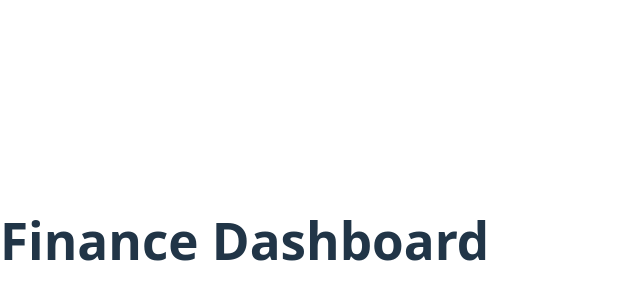
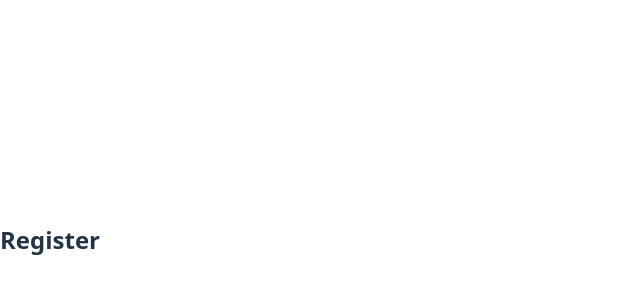
Before and after one commit to RamziBelbahri/finance-dashboard, a React (Vite) app in the folder finance-dashboard-frontend/: page /register in a window 1280 px wide. Shown: the part 160-460 px from the top of the page, without its empty margins (0-640 px from the left). Built offline with nearby package versions, Linux system fonts and the light colour scheme.

Commit message:
Issue#3: Add Routing

```diff
--- a/finance-dashboard-frontend/src/App.tsx
+++ b/finance-dashboard-frontend/src/App.tsx
@@ -1,5 +1,20 @@
+import { BrowserRouter, Route, Routes } from "react-router-dom";
+import LoginPage from "./pages/LoginPage";
+import RegisterPage from "./pages/RegisterPage";
+import DashboardPage from "./pages/DashboardPage";
+import TransactionsPage from "./pages/TransactionsPage";
+
 function App() {
-  return <h1>Finance Dashboard</h1>;
+  return (
+    <BrowserRouter>
+    <Routes>
+      <Route path="/login" element={<LoginPage/>} />
+      <Route path="/register" element={<RegisterPage/>} />
+      <Route path="/dashboard" element={<DashboardPage/>} />
+      <Route path="/transactions" element={<TransactionsPage/>} />
+    </Routes>
+    </BrowserRouter>
+  );
 }
 
 export default App;
--- /dev/null
+++ b/finance-dashboard-frontend/src/pages/DashboardPage.tsx
@@ -0,0 +1,3 @@
+export default function DashboardPage() {
+  return <h2>Dashboard</h2>;
+}
--- /dev/null
+++ b/finance-dashboard-frontend/src/pages/LoginPage.tsx
@@ -0,0 +1,3 @@
+export default function LoginPage() {
+  return <h2>Login</h2>;
+}
--- /dev/null
+++ b/finance-dashboard-frontend/src/pages/RegisterPage.tsx
@@ -0,0 +1,3 @@
+export default function RegisterPage() {
+  return <h2>Register</h2>;
+}
--- /dev/null
+++ b/finance-dashboard-frontend/src/pages/TransactionsPage.tsx
@@ -0,0 +1,3 @@
+export default function TransactionsPage() {
+  return <h2>Transactions</h2>;
+}
```
